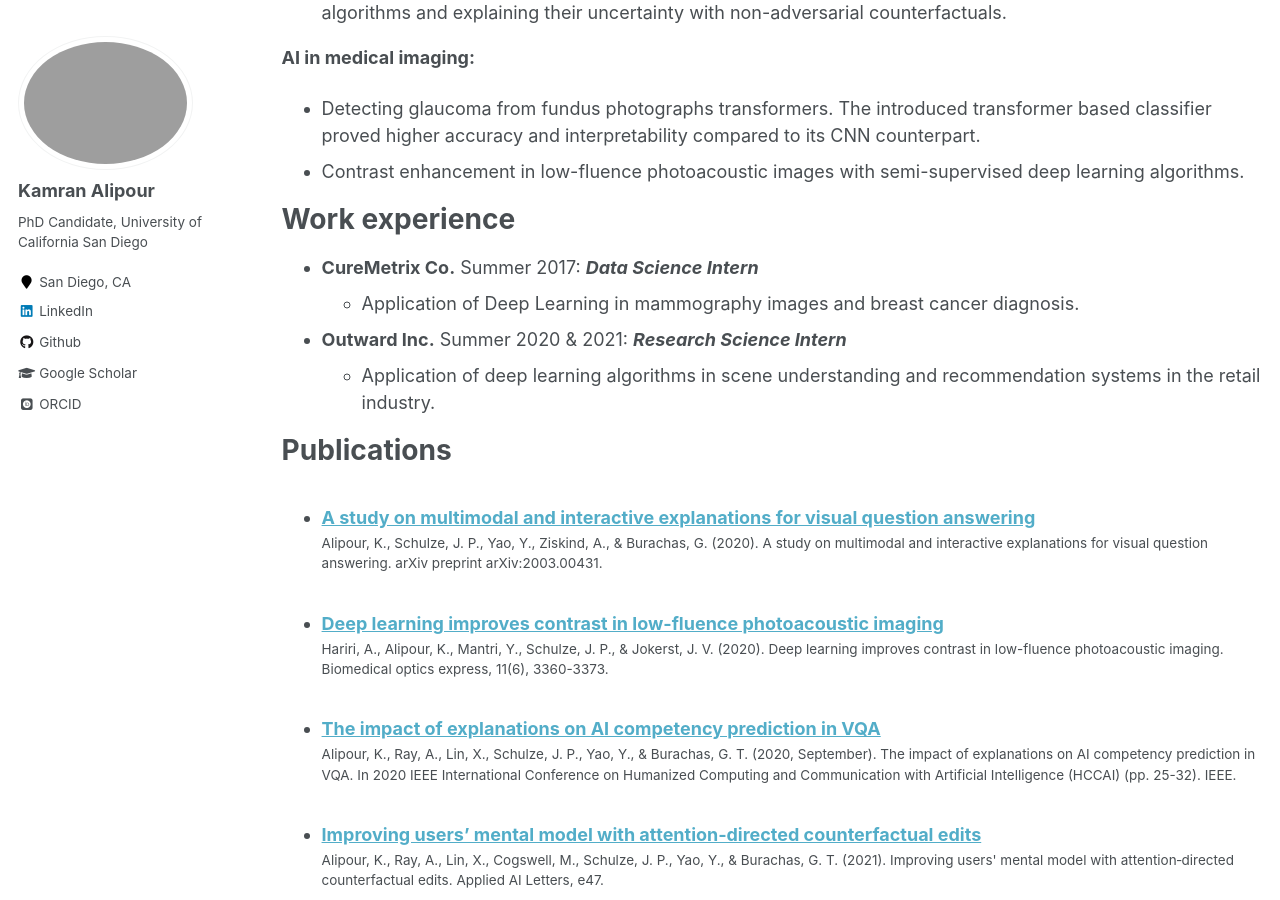
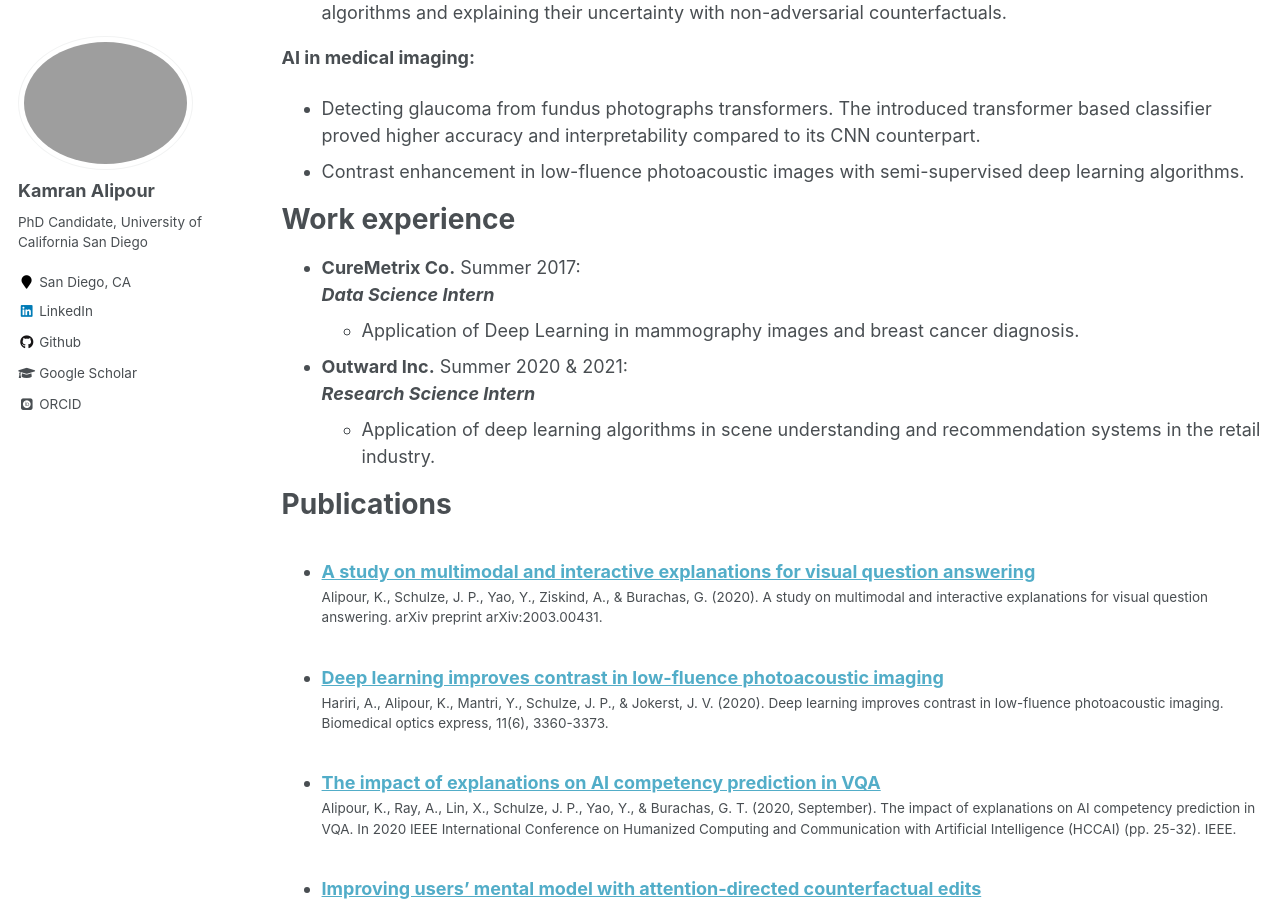
Before and after one commit to KamranAlipour/KamranAlipour.github.io, a Jekyll site: the page built from _pages/cv.md, in a window 1280 px wide and 900 px high, scrolled down 549 px. Built offline with Jekyll 4.4.1, drawn with Linux system fonts in a browser that asks for light colours; some web fonts are replaced.

```diff
--- a/_pages/cv.md
+++ b/_pages/cv.md
@@ -25,11 +25,11 @@ __AI in medical imaging:__
 
 Work experience
 ======
-* __CureMetrix Co.__ Summer 2017:
+* __CureMetrix Co.__ Summer 2017:<br />
   ___Data Science Intern___
   * Application  of Deep Learning in mammography images and breast cancer diagnosis.
 
-* __Outward Inc.__ Summer 2020 & 2021:
+* __Outward Inc.__ Summer 2020 & 2021:<br />
   ___Research Science Intern___
   * Application of deep learning algorithms in scene understanding and recommendation systems in the retail industry.
 
```
Also changed, not shown: _pages/about.md (+2 -1 lines), 3 other files.
